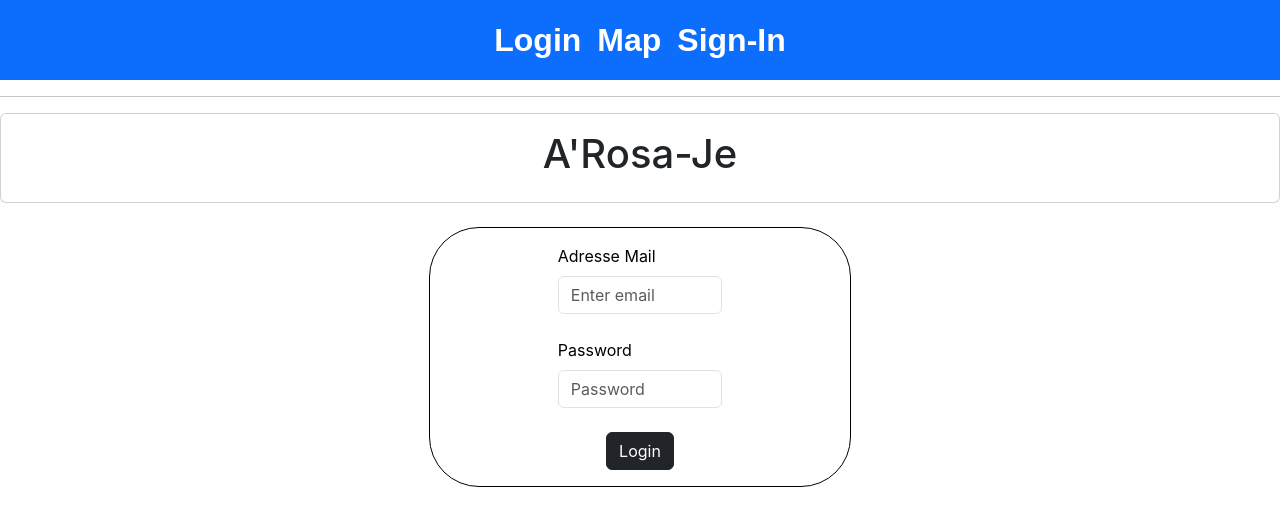
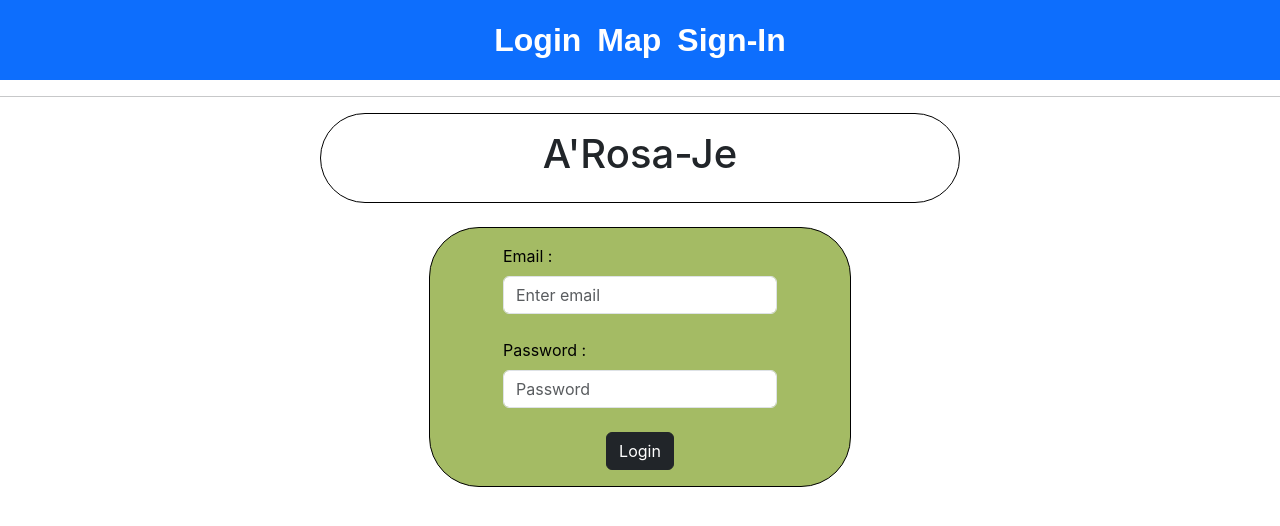
Before and after one commit to JRedxs/MSPR-BDD-B3, a React (Create React App) app in the folder MSPR-BDD-B3-WebApp/front/: page / in a window 1280 px wide. Shown: the top 526 px of the page. Built offline with nearby package versions, Linux system fonts and the light colour scheme.

Commit message:
modif register/login

```diff
--- a/MSPR-BDD-B3-WebApp/front/src/App.js
+++ b/MSPR-BDD-B3-WebApp/front/src/App.js
@@ -1,5 +1,4 @@
 import './App.css';
-
 import LoginPage             from './components/Login';
 import Map                   from './components/Map';
 import NotFound              from './components/NotFound';
--- a/MSPR-BDD-B3-WebApp/front/src/components/Login.js
+++ b/MSPR-BDD-B3-WebApp/front/src/components/Login.js
@@ -9,9 +9,9 @@ const LoginPage = () => {
     return(
         <>
             <div className="justify-content-center">
-                <div className="card text-center ">
-                    <div className="card-body">
-                        <h1 className="card-title, text-center">A'Rosa-Je</h1>
+                <div className="card text-center mx-auto" style={{width: "50%", borderRadius: "50px", border: "1px solid black"}}>
+                    <div className="card-body" >
+                        <h1 className="card-title, text-center ">A'Rosa-Je</h1>
                     </div>
                 </div>
             </div>
@@ -20,14 +20,14 @@ const LoginPage = () => {
             <div className="card card-login mx-auto" style={{width: "33%", borderRadius: "50px", border: "1px solid black"}}>
                 <div className="card-body mx-auto">
                     <div className="d-flex justify-content-center">
-                        <form className="mx-auto" style={{width: "60%"}}>
+                        <form className="mx-auto" style={{width: "100%"}}>
                             <div className="form-group">
-                            <label className="form-label" htmlFor="exampleInputEmail1">Adresse Mail</label>
+                            <label className="form-label" htmlFor="exampleInputEmail1">Email : </label>
                             <input type="email" className="form-control" id="exampleInputEmail1" aria-describedby="emailHelp" placeholder="Enter email"/>
                             </div>
                             <br/>
                             <div className="form-group">
-                            <label className="form-label" htmlFor="exampleInputPassword1">Password</label>
+                            <label className="form-label" htmlFor="exampleInputPassword1">Password : </label>
                             <input type="password" className="form-control" id="exampleInputPassword1" placeholder="Password"/>
                             </div>
                             <br/>
--- a/MSPR-BDD-B3-WebApp/front/src/components/Register.js
+++ b/MSPR-BDD-B3-WebApp/front/src/components/Register.js
@@ -18,13 +18,6 @@ const Register = () => {
         password: "",
         confirmPassword: ""
     });
-
-    const handleInputChange = event => {
-        setFormData({
-            ...formData,
-            [event.target.name]: event.target.value
-        });
-    };
 
     const NAVIGATE = useNavigate();
     const handleSubmit = event => {
@@ -98,8 +91,8 @@ const Register = () => {
 
     return (
     <>
-        <div className="d-flex align-items-center justify-content-center">
-            <div className="card card-register  card-color  d-flex align-items-center justify-content-center">
+        <div className="d-flex align-items-center justify-content-center mx-auto" >
+            <div className="card card-register  card-color  d-flex align-items-center justify-content-center" style={{width: "33%" ,  borderRadius: "75px", border: "1px solid black"}}>
                     <form onSubmit={handleSubmit}>
                         <div>
                             <label className="form_label" htmlFor="firstName">Prénom :</label>
--- a/MSPR-BDD-B3-WebApp/front/src/styles/Login.css
+++ b/MSPR-BDD-B3-WebApp/front/src/styles/Login.css
@@ -18,4 +18,5 @@
     width: "33%";
     border-radius: "50px";
     border: "1px solid black";
+    background-color :#a4bb64;
 }
```
Also changed, not shown: MSPR-BDD-B3-WebApp/front/src/App.css (line endings or trailing spaces).
